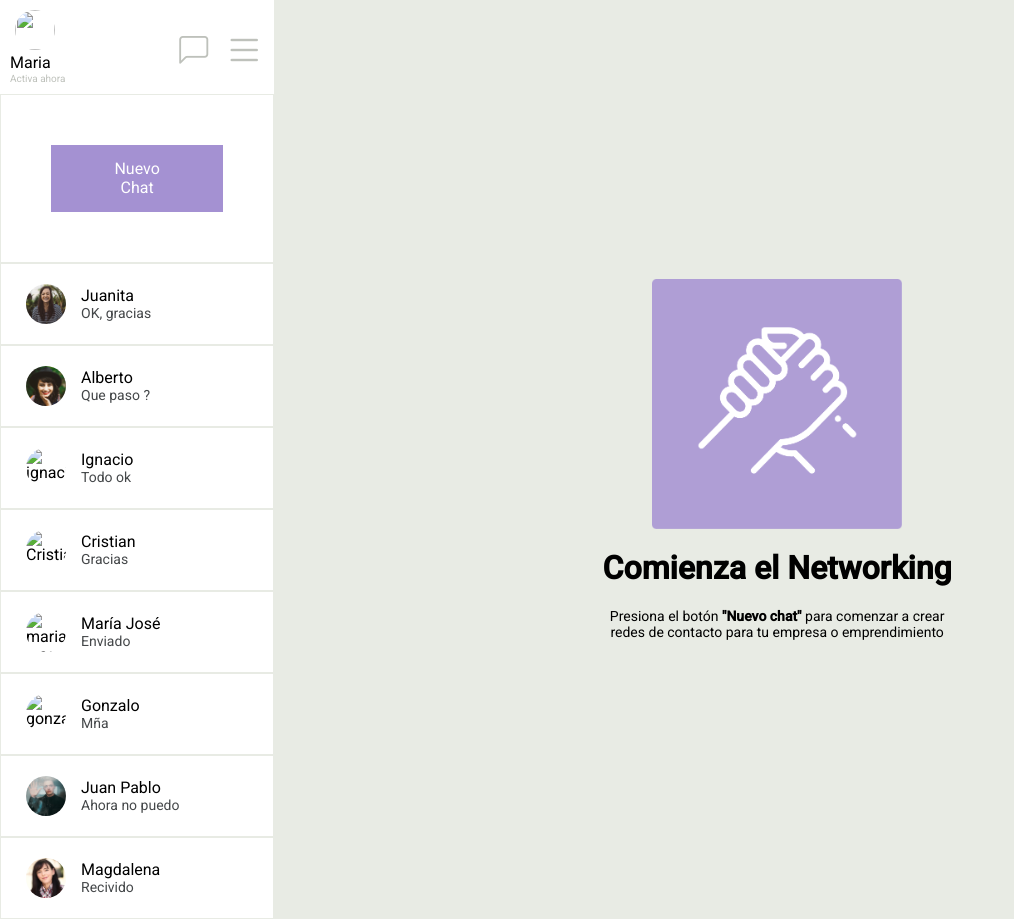
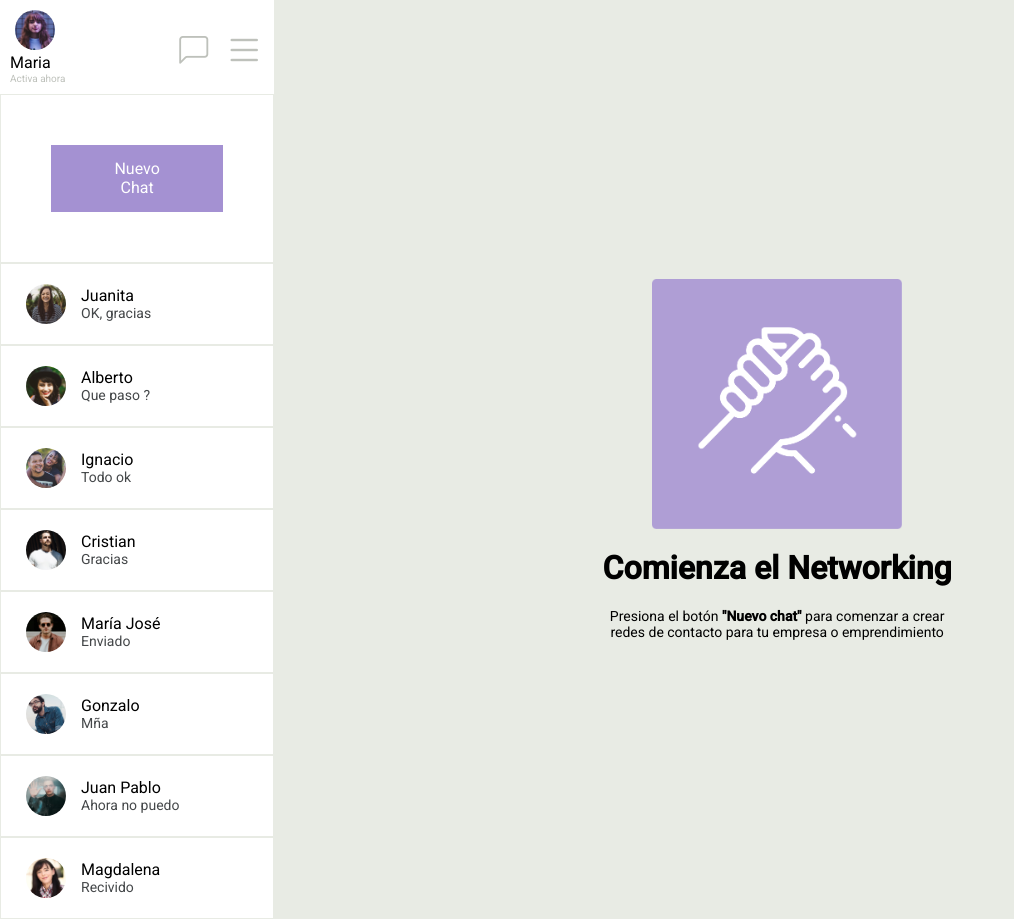
Before and after one commit to F-Cifuentes/mensajeria, a plain HTML site: page index.html in a window 1280 px wide. Shown: the whole page, without its empty margins (0-1014 px from the left). Drawn offline with nearby package versions, Linux system fonts and the light colour scheme; the site is published under a folder, as on GitHub Pages, so addresses that start at the root find nothing.

Commit message:
fix de rutas relativas

```diff
--- a/index.html
+++ b/index.html
@@ -16,7 +16,7 @@
             <header>
                 <div class="menu1">
                     <div class="menu2">
-                        <div> <img src="/assets/img/maria.jpg" class="avatar">
+                        <div> <img src="./assets/img/maria.jpg" class="avatar">
                             <p class="nombre">Maria</p>
                             <p class="actividad" >Activa ahora</p>
                         </div>
@@ -46,28 +46,28 @@
                     </div>
                 </div>
                 <div class="contacto">
-                    <img src="/assets/img/ignacio.jpg" alt="ignacio" class="avatar">
+                    <img src="./assets/img/ignacio.jpg" alt="ignacio" class="avatar">
                     <div>
                         <p>Ignacio</p>
                         <p class="contactos">Todo ok</p>
                     </div>
                 </div>
                 <div class="contacto">
-                    <img src="/assets/img/cristian.jpg" alt="Cristian" class="avatar">
+                    <img src="./assets/img/cristian.jpg" alt="Cristian" class="avatar">
                     <div>
                         <p>Cristian</p>
                         <p class="contactos">Gracias</p>
                     </div>
                 </div>
                 <div class="contacto">
-                    <img src="/assets/img/maria_jose.jpg" alt="maria jose" class="avatar">
+                    <img src="./assets/img/maria_jose.jpg" alt="maria jose" class="avatar">
                     <div>
                         <p>María José</p>
                         <p class="contactos">Enviado</p>
                     </div>
                 </div>
                 <div class="contacto">
-                    <img src="/assets/img/gonzalo.jpg" alt="gonzalo" class="avatar">
+                    <img src="./assets/img/gonzalo.jpg" alt="gonzalo" class="avatar">
                     <div>
                         <p>Gonzalo</p>
                         <p class="contactos">Mña</p>
```
